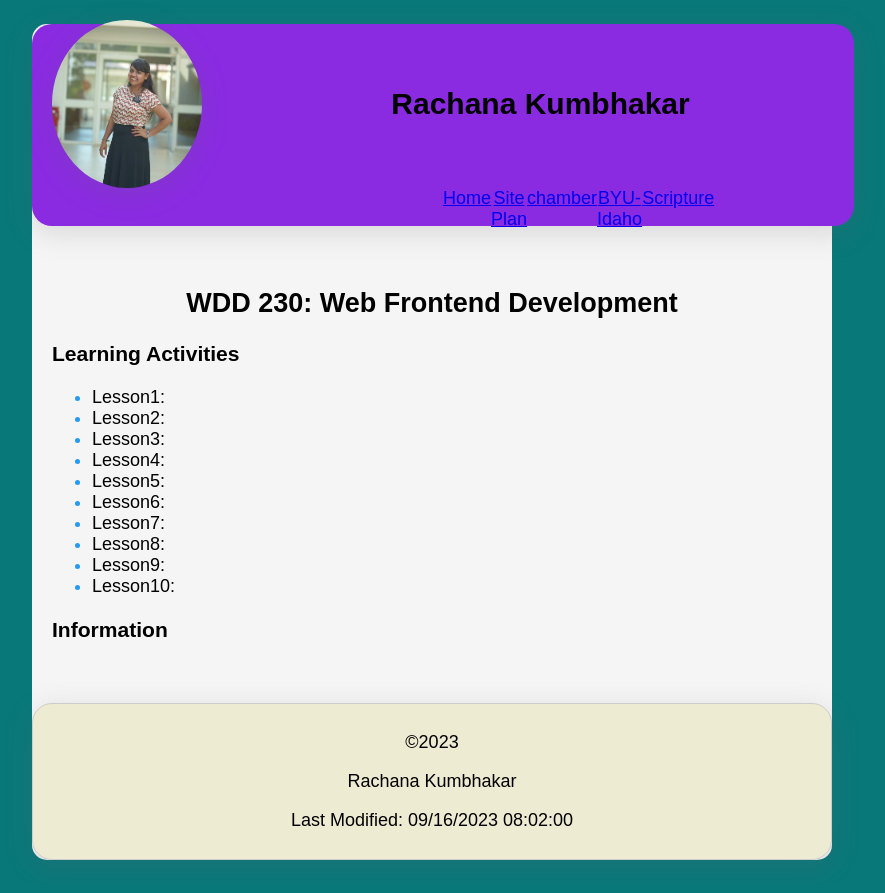
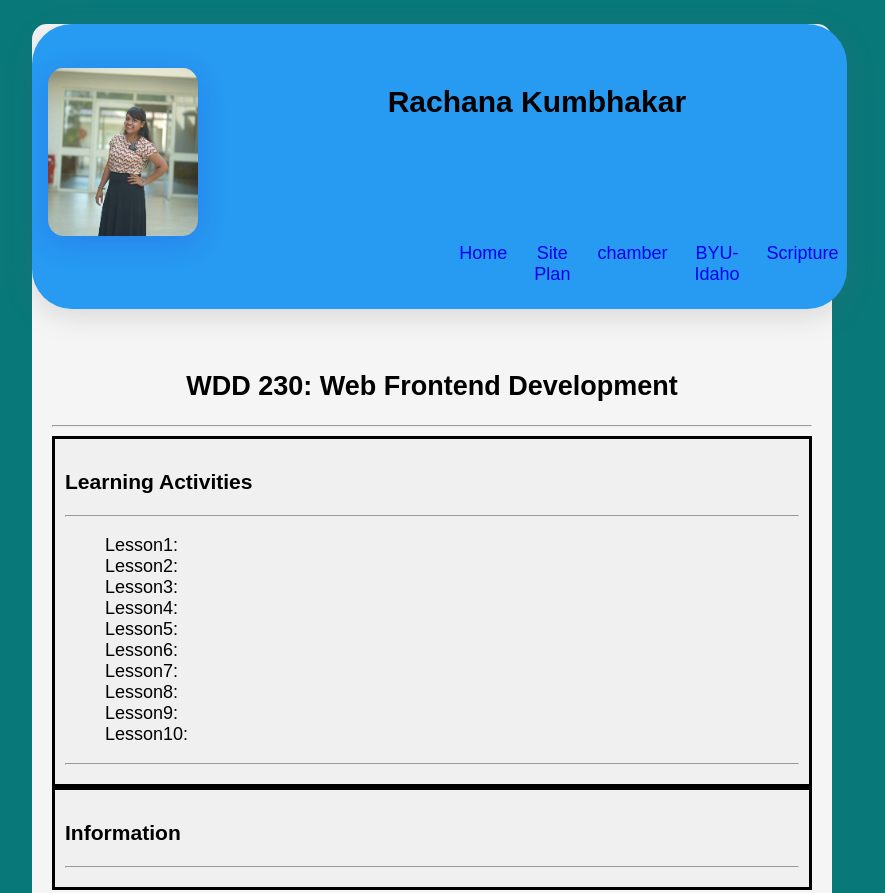
Before and after one commit to writerachana/wdd230, a plain HTML site: page index.html in a window 1280 px wide. Shown: the top 893 px of the page, without its empty margins (224-1109 px from the left). Drawn offline with Linux system fonts and the light colour scheme; a web font is replaced by a local one.

Commit message:
first week

```diff
--- a/index.html
+++ b/index.html
@@ -29,9 +29,9 @@
         </nav>
     </header>
     <main>
-        <h2 class="before-list">WDD 230: Web Frontend Development</h2>
+        <h2 class="before-list">WDD 230: Web Frontend Development</h2><hr>
         <section class="card">
-            <h3>Learning Activities</h3>
+            <h3>Learning Activities</h3><hr>
 
         <ul class="list-container">
             <li>Lesson1: </li>
@@ -45,10 +45,10 @@
             <li>Lesson9: </li>
             <li>Lesson10: </li>
 
-        </ul>
+        </ul><hr>
     </section>
     <section class="card">
-        <h3>Information</h3>
+        <h3>Information</h3><hr>
 
     </section>
     </main>
--- a/styles/base.css
+++ b/styles/base.css
@@ -4,13 +4,14 @@ header{
     grid-template-rows: auto;
     align-items: center;
     justify-content: center;
-    background-color: blueviolet;
+    background-color:#279AF1 ;
     border: 1px black;
-    margin: 0 auto;
-    padding: 1.5rex;
+    margin-right: 400px;
+    padding: 1rex;
+
     width: 100%;
-    height: 180px;
-    border-radius: 20px;
+    height: 270px;
+    border-radius: 40px;
     box-shadow: rgba(100, 100, 111, 0.2) 0px 7px 29px 0px;
     text-align: center;
     margin-bottom: 20px;
@@ -21,8 +22,9 @@ header{
 header img{
     width: 150px;
     margin-left: 0.5em;
-    box-shadow: rgba(100, 100, 111, 0.2) 0px 7px 29px 0px;
-    border-radius: 50%;
+    box-shadow: rgba(45, 36, 221, 0.2) 0px 7px 29px 0px;
+    border-radius: 10%;
+    margin-top: 100px;
 
 }
 nav a:hover{
@@ -39,9 +41,17 @@ nav{
     align-content: center;
     align-items: stretch;
     justify-content: space-around;
+    text-decoration: none;
+}
+nav a {
+    text-decoration: none;
+     /* Adjust the letter-spacing to control the space between characters */
+    word-spacing: 50px;
+    margin: 7px;
+    margin-bottom: 80px;
+    margin-left: 20px;
 
-
-}
+  }
 nav ul {
     list-style-type: none;
 }
@@ -49,6 +59,10 @@ nav ul {
 nav ul li {
     display: inline;
     margin-right: 20px;
+}
+.list-container{
+    list-style: none;
+
 }
 
 
@@ -91,6 +105,14 @@ h1{
 .before-list{
     text-align: center;
 }
+.card{
+    border:  solid #000;
+    padding: 10px;
+    background-color: #f0f0f0;
+    width: auto;
+    text-align: left;
+    margin: 0 auto;
+}
 
 li::marker{
         color: #279AF1;
@@ -102,6 +124,6 @@ footer{
     text-align: center;
     border: 1px solid #ccc;
     border-radius: 20px;
-    background-color: #EEEBD3;
+    background-color:#279AF1 ;
     box-shadow: rgba(100, 100, 111, 0.2) 0px 7px 29px 0px;
 }
```
